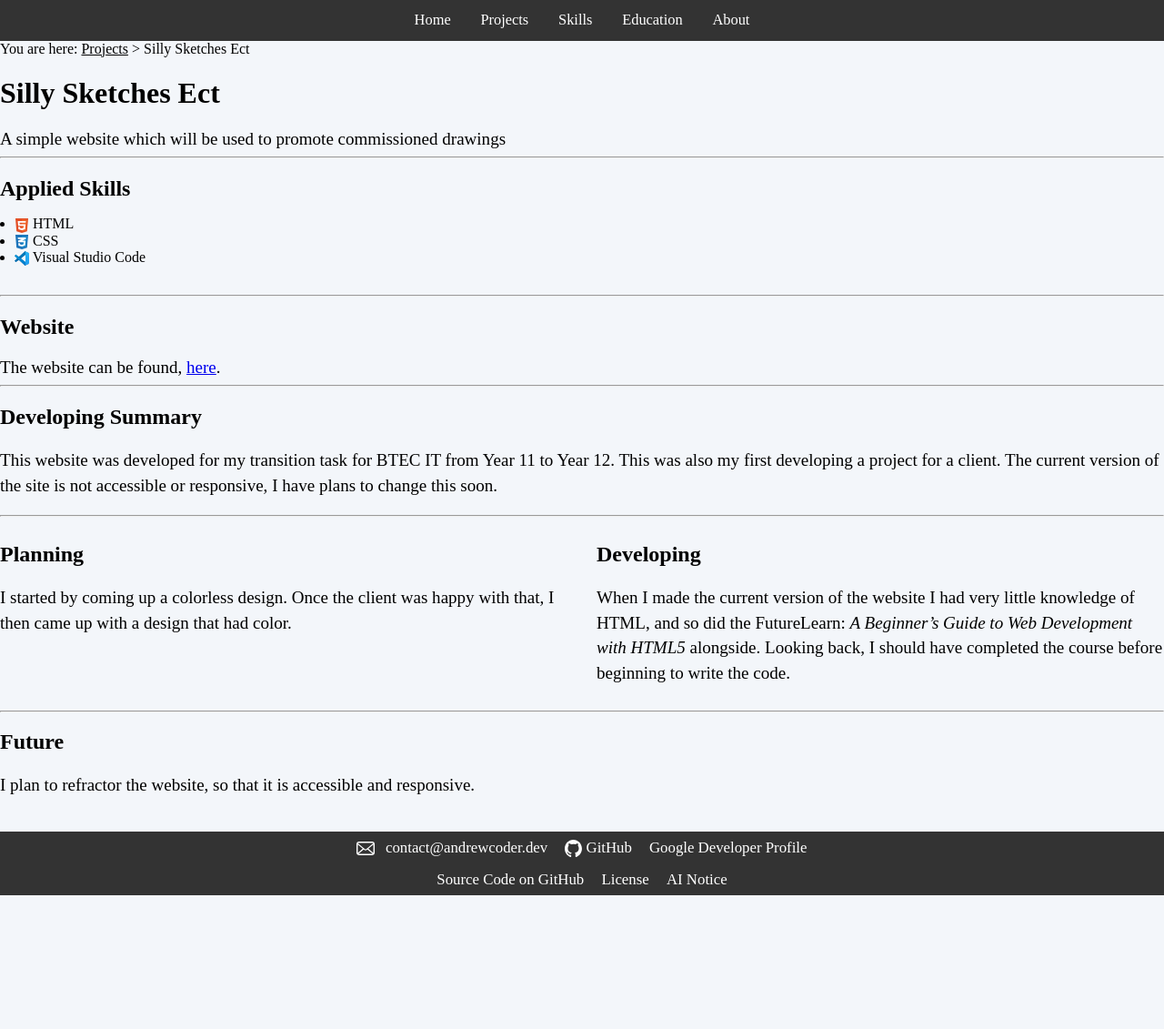
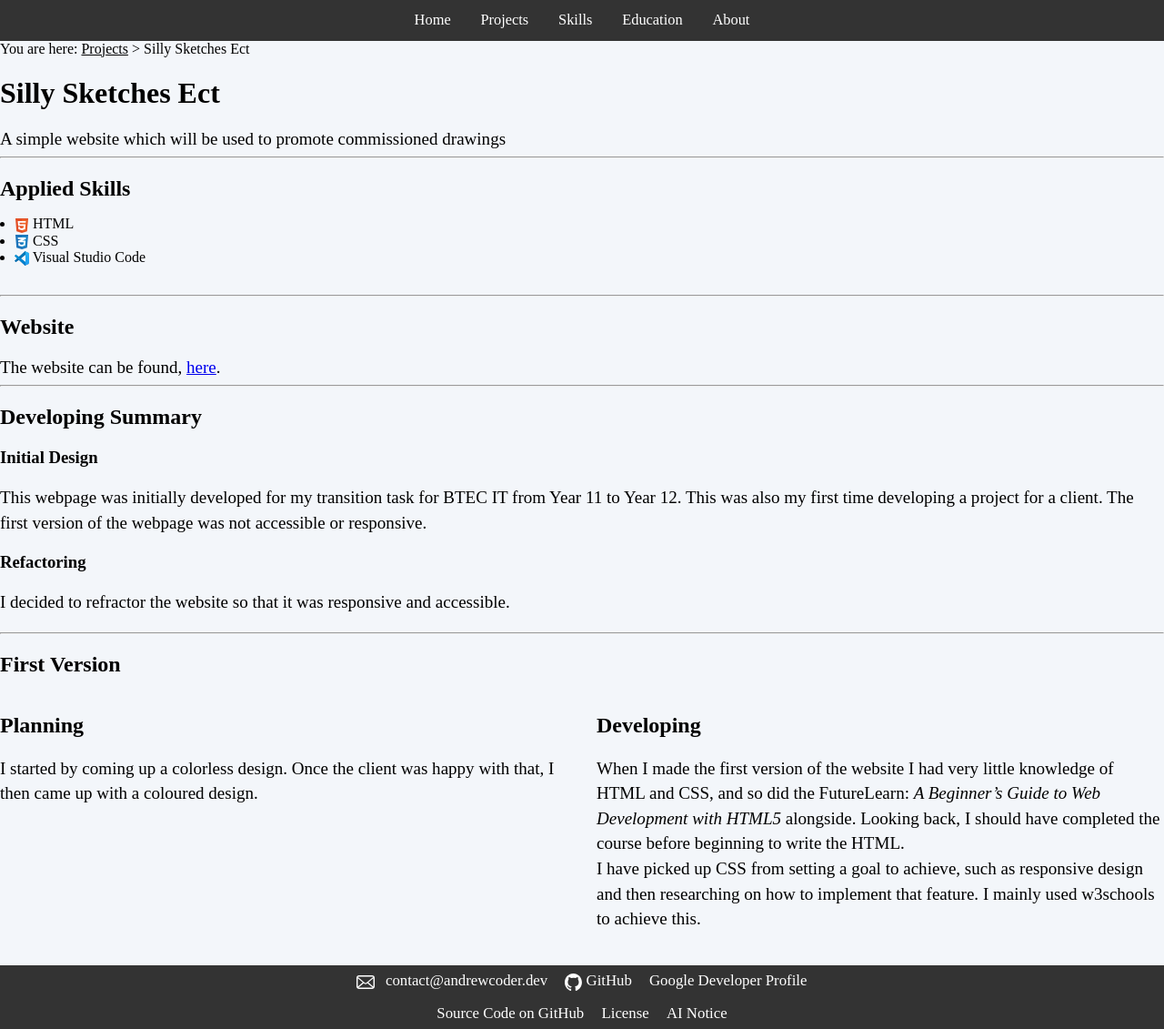
Before and after one commit to Andrew-Dev-Coder/Portfolio, a Jekyll site: the page built from _projects/sillySketchesEct.html, in a window 1280 px wide and 1131 px high. Shown: the whole window at 91% size. Built offline with Jekyll 4.4.1, drawn with Linux system fonts in a browser that asks for light colours.

Commit message:
Update sillySketchesEct.html

```diff
--- a/_projects/sillySketchesEct.html
+++ b/_projects/sillySketchesEct.html
@@ -8,33 +8,34 @@ site: https://sillysketches.andrewcoder.dev/
 ---
 <section>
     <h2>Developing Summary</h2>
+    <h3>Initial Design</h3>
     <p>
-        This website was developed for my transition task for BTEC IT from Year 11 to Year 12.
-        This was also my first developing a project for a client.
-        The current version of the site is not accessible or responsive, I have plans to change this soon.
+        This webpage was initially developed for my transition task for BTEC IT from Year 11 to Year 12.
+        This was also my first time developing a project for a client.
+        The first version of the webpage was not accessible or responsive.
+    </p>
+    <h3>Refactoring</h3>
+    <p>
+        I decided to refractor the website so that it was responsive and accessible.
     </p>
     <hr>
 </section>
+<h2 class="versionLabel">First Version</h2>
 <div class="wrapper">
     <section>
         <h2>Planning</h2>
         <p>
             I started by coming up a colorless design.
-            Once the client was happy with that, I then came up with a design that had color.
+            Once the client was happy with that, I then came up with a coloured design.
         </p>
     </section>
     <section>
         <h2>Developing</h2>
         <p>
-            When I made the current version of the website I had very little knowledge of HTML, and so did the FutureLearn: <em>A Beginner’s Guide to Web Development with HTML5</em> alongside.
-            Looking back, I should have completed the course before beginning to write the code.
+            When I made the first version of the website I had very little knowledge of HTML and CSS, and so did the FutureLearn: <em>A Beginner’s Guide to Web Development with HTML5</em> alongside.
+            Looking back, I should have completed the course before beginning to write the HTML.
+            <br>
+            I have picked up CSS from setting a goal to achieve, such as responsive design and then researching on how to implement that feature. I mainly used w3schools to achieve this.
         </p>
     </section>
 </div>
-<hr>
-<section>
-    <h2>Future</h2>
-    <p>
-        I plan to refractor the website, so that it is accessible and responsive.
-    </p>
-</section>
```
